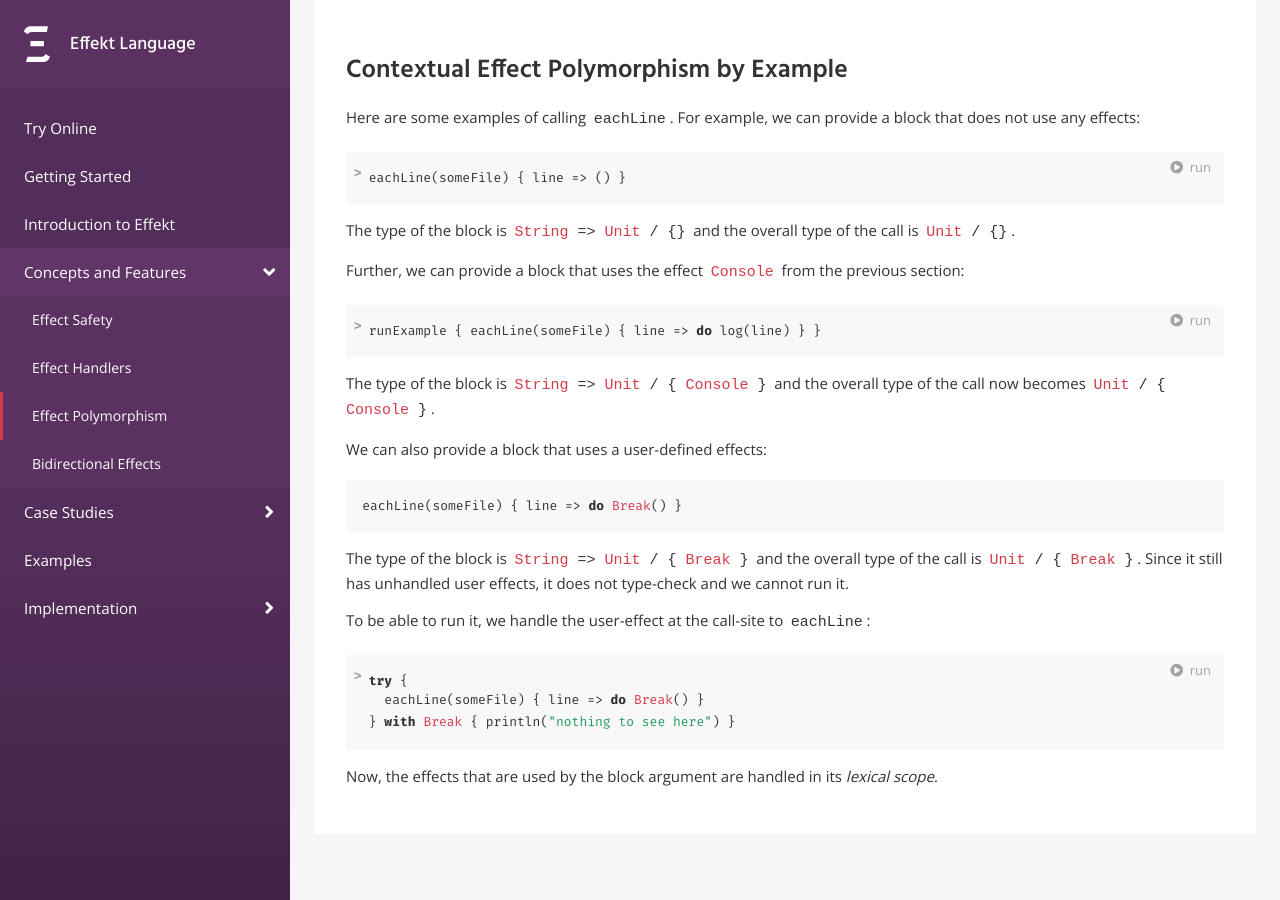
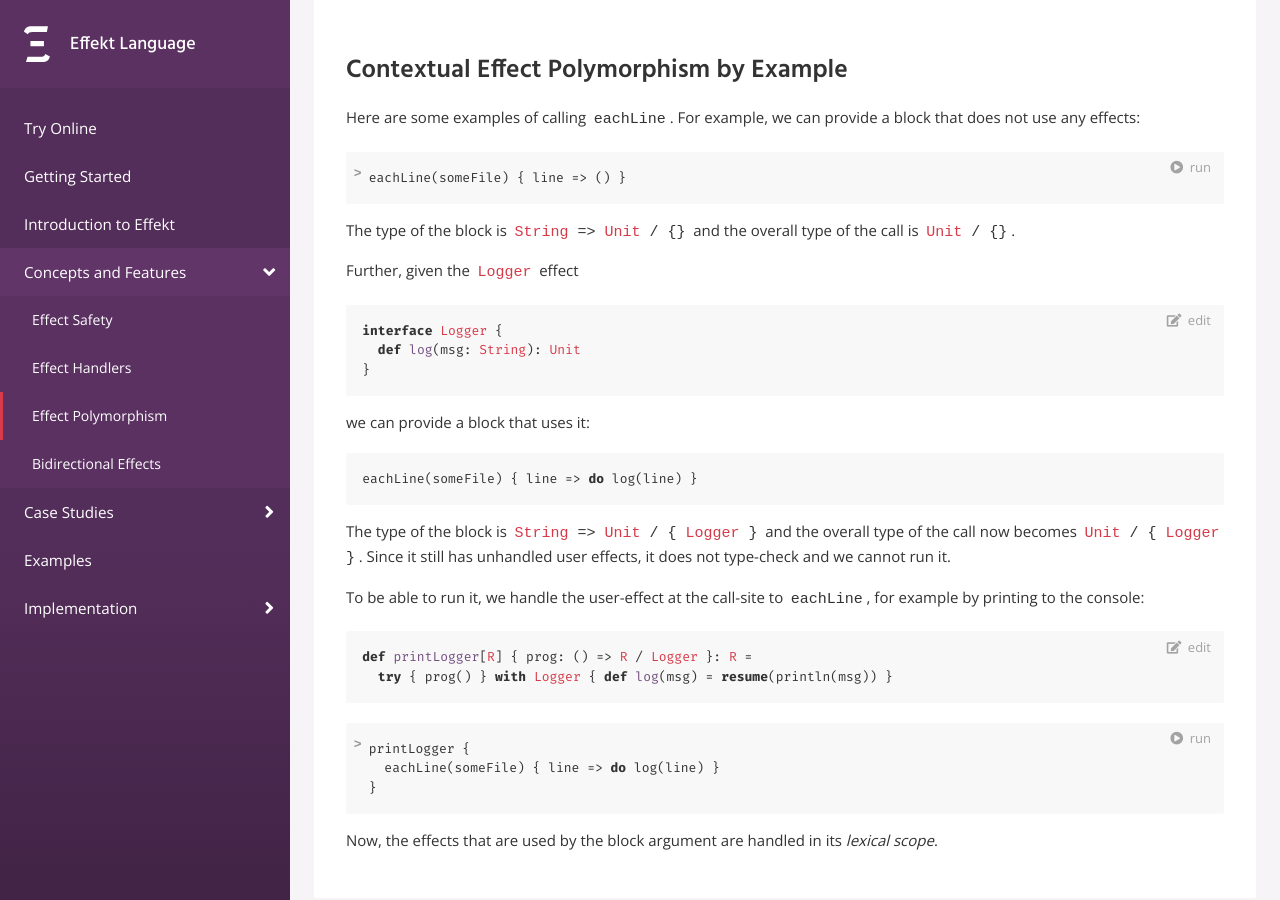
Before and after one commit to effekt-lang/effekt-website, a Jekyll site: the page built from docs/concepts/effect-polymorphism.md, in a window 1280 px wide and 900 px high, scrolled down 1396 px. Built offline with Jekyll 4.4.1, drawn with Linux system fonts in a browser that asks for light colours.

Commit message:
Update effect polymorphism

````diff
--- a/docs/concepts/effect-polymorphism.md
+++ b/docs/concepts/effect-polymorphism.md
@@ -55,7 +55,7 @@ In traditional effect systems, this would be read is:
 > "given a block `f` that has no effects, `eachLine` also has no effects".
 
 Given that reading, we couldn't use `eachLine` as in our example, since the block passed
-to `eachLine` uses two effects <code class="language-effekt">Break</code> and <code class="language-effekt">Console</code>
+to `eachLine` uses two effects <code class="language-effekt">Break</code> and <code class="language-effekt">Logger</code>
 (due to `println`).
 
 
@@ -77,40 +77,33 @@ Here are some examples of calling `eachLine`. For example, we can provide a bloc
 ```effekt:repl
 eachLine(someFile) { line => () }
 ```
-```effekt:hide
-interface Console {
-  def log(msg: String): Unit
-}
-
-def runExample[R] { prog: () => R / Console }: R =
-  try { prog() } with Console { def log(msg) = resume(println(msg)) }
-```
-
 The type of the block is <code class="language-effekt">String => Unit / {}</code> and
 the overall type of the call is <code class="language-effekt">Unit / {}</code>.
 
-Further, we can provide a block that uses the effect <code class="language-effekt">Console</code> from the previous section:
-```effekt:repl
-runExample { eachLine(someFile) { line => do log(line) } }
+Further, given the <code class="language-effekt">Logger</code> effect
+```effekt
+interface Logger {
+  def log(msg: String): Unit
+}
 ```
-The type of the block is <code class="language-effekt">String => Unit / { Console }</code> and
-the overall type of the call now becomes <code class="language-effekt">Unit / { Console }</code>.
-
-We can also provide a block that uses a user-defined effects:
+ we can provide a block that uses it:
 ```effekt:sketch
-eachLine(someFile) { line => do Break() }
+eachLine(someFile) { line => do log(line) }
 ```
-
-The type of the block is <code class="language-effekt">String => Unit / { Break }</code> and
-  the overall type of the call is <code class="language-effekt">Unit / { Break }</code>.
+The type of the block is <code class="language-effekt">String => Unit / { Logger }</code> and
+the overall type of the call now becomes <code class="language-effekt">Unit / { Logger }</code>.
 Since it still has unhandled user effects, it does not type-check and we cannot run it.
 
-To be able to run it, we handle the user-effect at the call-site to `eachLine`:
-
+To be able to run it, we handle the user-effect at the call-site to `eachLine`, for example
+by printing to the console:
+```
+def printLogger[R] { prog: () => R / Logger }: R =
+  try { prog() } with Logger { def log(msg) = resume(println(msg)) }
+```
 ```effekt:repl
-try {
-  eachLine(someFile) { line => do Break() }
-} with Break { println("nothing to see here") }
+printLogger {
+  eachLine(someFile) { line => do log(line) }
+}
 ```
 
 Now, the effects that are used by the block argument are handled in its _lexical scope_.
````
